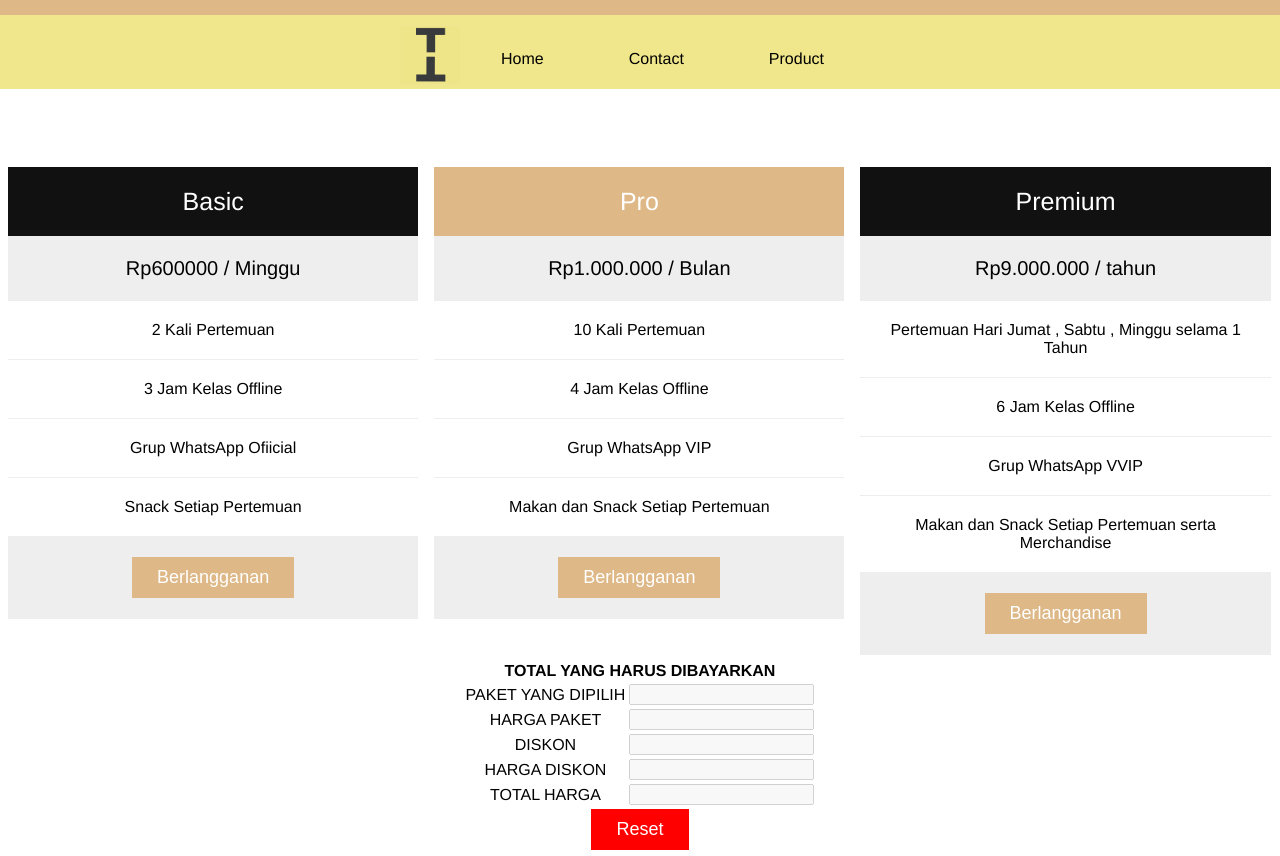
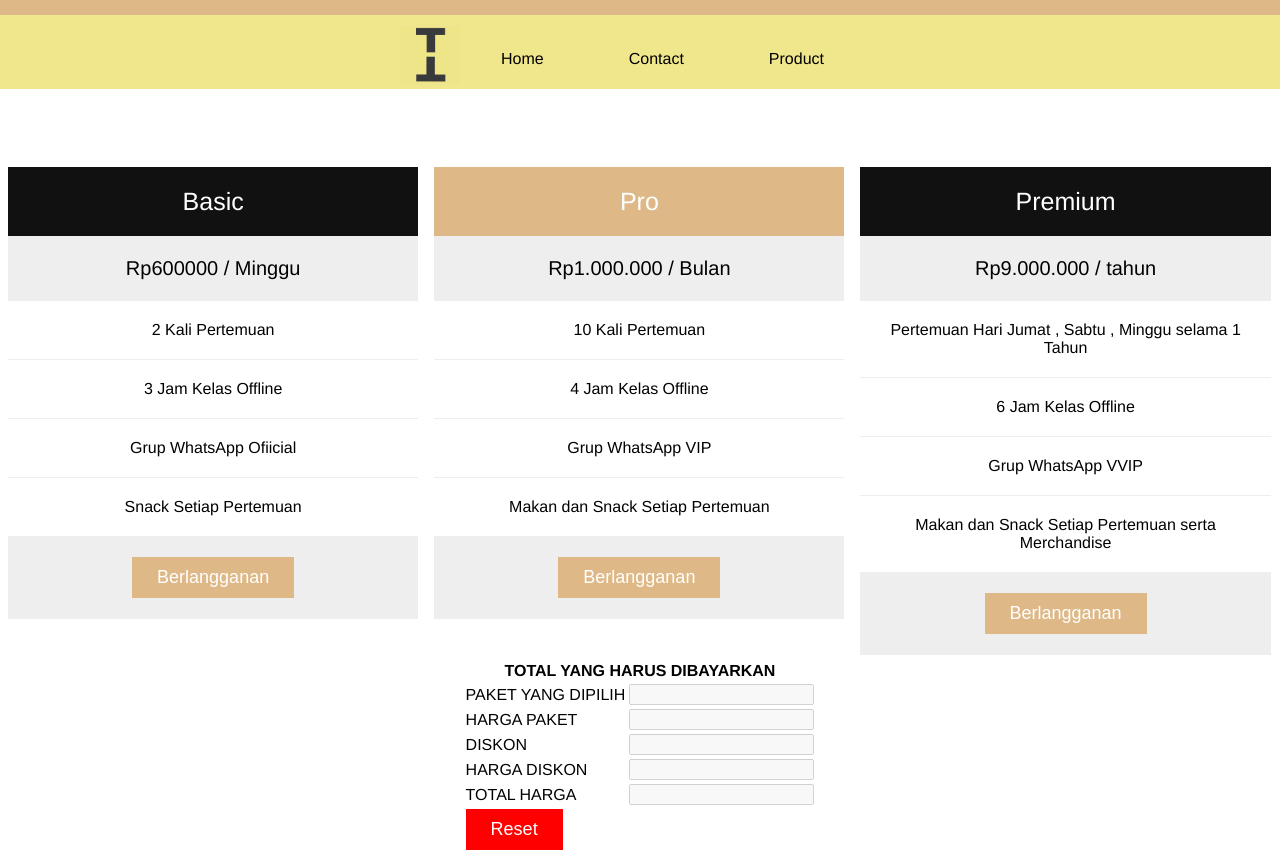
Before and after one commit to AdityaDwiXIIMM1/kursusonline, a plain HTML site: page Product.html in a window 1280 px wide. Shown: the top 856 px of the page. Drawn offline with Linux system fonts and the light colour scheme.

Commit message:
Update Product.html

```diff
--- a/Product.html
+++ b/Product.html
@@ -121,7 +121,9 @@
     margin-left: auto;
     margin-right: auto;
 }
-
+td{
+    text-align:justify;
+    }
 .reset button {
     background-color: rgb(255, 0, 0);
 }
```
